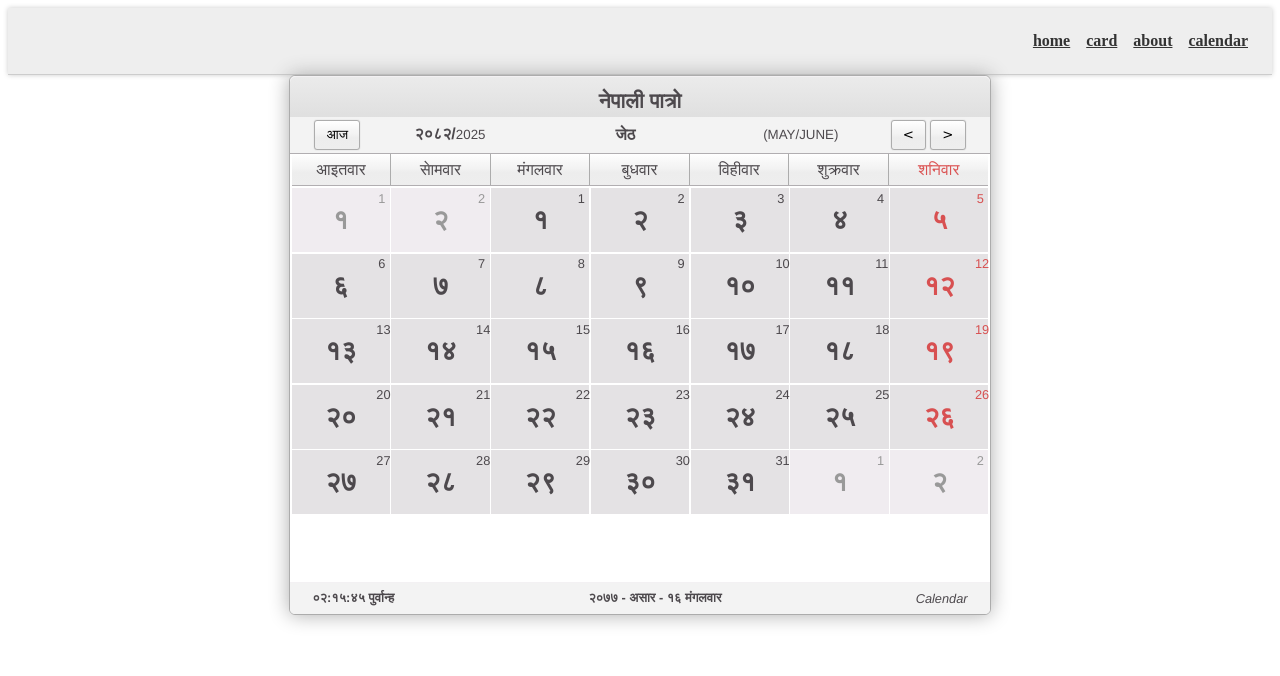
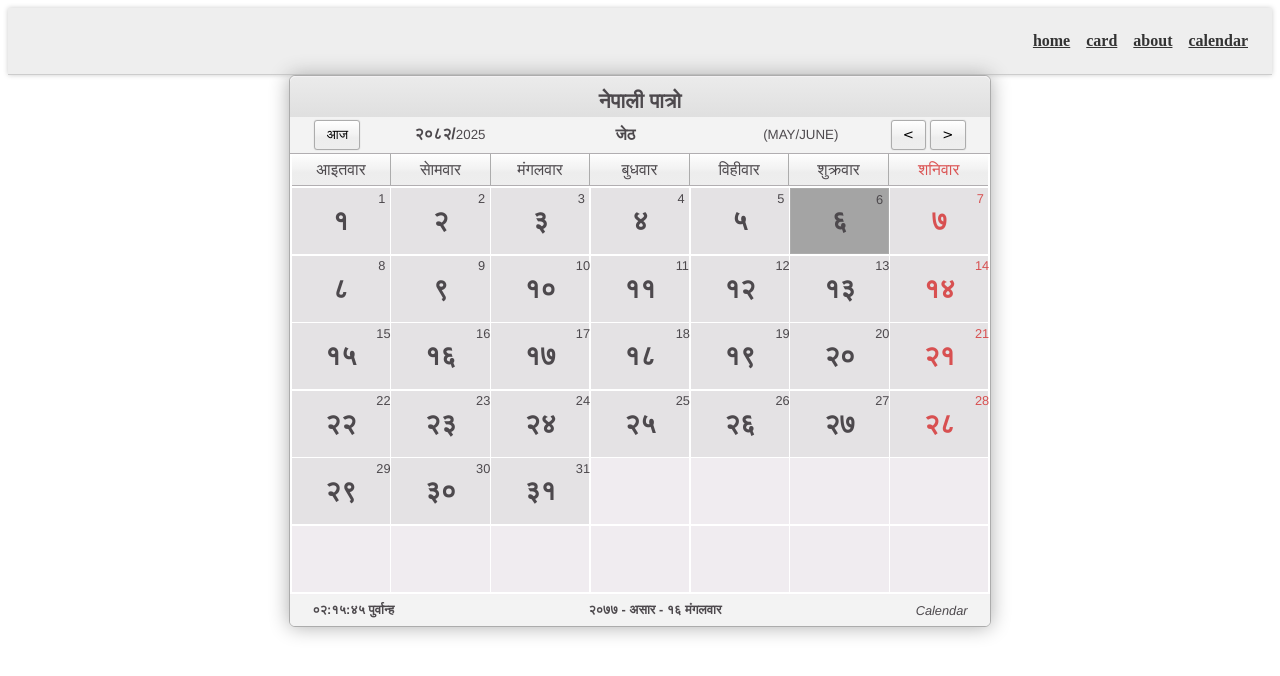
Before and after one commit to lazymesh/svelte-app-learn, a SvelteKit app: page /calendar in a window 1280 px wide. Shown: the top 676 px of the page. Built offline with nearby package versions, Linux system fonts and the light colour scheme.

Commit message:
making calendar more dynamic

```diff
--- a/src/routes/calendar/+page.svelte
+++ b/src/routes/calendar/+page.svelte
@@ -178,8 +178,8 @@
 
     const today = new Date();
     let temp_ad_date = new Date(today)
-    let temp_ad_year = $state(today.getFullYear());
-    let temp_ad_month = $state(today.getMonth());
+    let temp_ad_year = $state(temp_ad_date.getFullYear());
+    let temp_ad_month = $state(temp_ad_date.getMonth());
 
     const today_nepali = new Date(ad2bs(today));
     let temp_nepali_date = new Date(today_nepali);
@@ -397,22 +397,26 @@
 
     let changeToPreNepaliMonth = () => {
         temp_nepali_date.setMonth(temp_nepali_date.getMonth() - 1);
+        alterTemps();
+    }
+    let changeToNextNepaliMonth = () => {
+        temp_nepali_date.setMonth(temp_nepali_date.getMonth() + 1);
+        alterTemps();
+    }
+
+    function alterTemps() {
         temp_ad_date = new Date(bs2ad(temp_nepali_date));
         temp_nepali_month = temp_nepali_date.getMonth();
         temp_nepali_year = temp_nepali_date.getFullYear();
-        temp_ad_year = temp_ad_date.getFullYear();
-    }
-    let changeToNextNepaliMonth = () => {
-        temp_nepali_date.setMonth(temp_nepali_date.getMonth() + 1);
-        temp_ad_date = new Date(bs2ad(temp_nepali_date));
-        temp_nepali_month = temp_nepali_date.getMonth();
-        temp_nepali_year = temp_nepali_date.getFullYear();
+        temp_ad_month = temp_ad_date.getMonth();
         temp_ad_year = temp_ad_date.getFullYear();
     }
 
     let refreshToday = () => {
+        temp_ad_date = new Date(today);
+        temp_ad_month = temp_ad_date.getMonth();
+        temp_ad_year = today.getFullYear();
         temp_nepali_date = new Date(today_nepali);
-        temp_ad_year = today.getFullYear();
         temp_nepali_month = today_nepali.getMonth();
         temp_nepali_year = today_nepali.getFullYear();
     }
@@ -421,15 +425,49 @@
         if (lang == "en") return days;
         else return days_nepali;
     }
+    function range(start, stop, step = 1) {
+        if (stop === undefined) {
+            stop = start;
+            start = 0;
+        }
+        const result = [];
+        for (let i = start; i < stop; i += step) {
+            result.push(i);
+        }
+        return result;
+    }
 
     let getInitialInactiveDays = () => {
-        return [1, 2];
+        const this_year = lang == "en" ? temp_ad_year : temp_nepali_year;
+        const this_month = lang == "en" ? temp_ad_month : temp_nepali_month;
+        const first_week_day = new Date(this_year, this_month, 1).getDay();
+        let return_array = [];
+        for (const i in range(0, first_week_day)) {
+            return_array.push("");
+        }
+        return return_array;
     }
     let getActiveDays = () => {
-        return [1, 2, 3, 4, 5, 6, 7, 8, 9, 10, 11, 12, 13, 14, 15, 16, 17, 18, 19, 20, 21, 22, 23, 24, 25, 26, 27, 28, 29, 30, 31];
+        const this_year = lang == "en" ? temp_ad_year : temp_nepali_year;
+        const this_month = lang == "en" ? temp_ad_month : temp_nepali_month;
+        const days_in_month = lang == "en" ? ad_dates[this_month] : npdates[this_year][this_month];
+        return range(1, days_in_month);
     }
     let getLastInactiveDays = () => {
-        return [1, 2];
+        const this_year = lang == "en" ? temp_ad_year : temp_nepali_year;
+        const this_month = lang == "en" ? temp_ad_month : temp_nepali_month;
+        const first_week_day = new Date(this_year, this_month, 1).getDay();
+        const days_in_month = lang == "en" ? ad_dates[this_month] : npdates[this_year][this_month];
+        let return_array = [];
+        for (const i in range(0, 43 - (first_week_day + days_in_month))) {
+            return_array.push("");
+        }
+        return return_array;
+    }
+
+    let isToday = (day) => {
+        const yesToday = day == today.getDate() && today.getFullYear() === temp_ad_year && today.getMonth() === temp_ad_month;
+        return yesToday;
     }
 
 </script>
@@ -475,7 +513,7 @@
                         </div>
                     {/each}
                     {#each getActiveDays() as day}
-                        <div class="day">
+                        <div class="day {isToday(day) ? "today" : ""}">
                             <span class="np-date">{day.toString().toNepaliDigits()}</span>
                             <span class="int-date">{day}</span>
                             <span class="task"></span>
```
